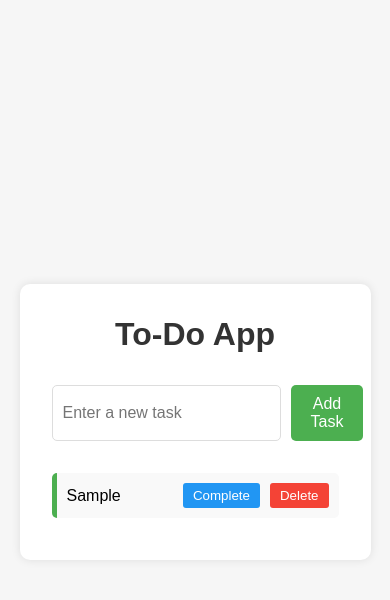
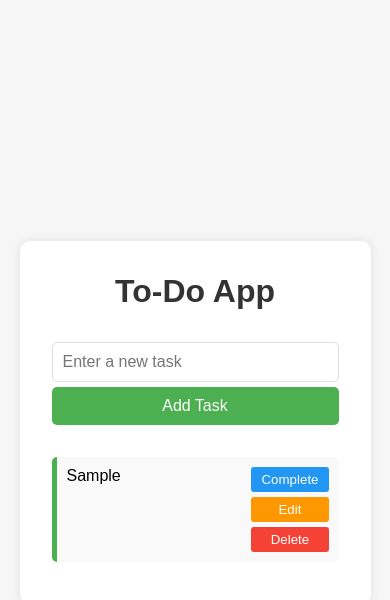
Before and after one commit to DailyCodeSnippets/todo-app, a plain HTML site: page index.html in a window 390 px wide. Both pictures are taken after typing "Sample" into the empty fields and a click on the button "Add Task". Drawn offline with Linux system fonts and the light colour scheme.

Commit message:
Added mobile fix and edit task feature

```diff
--- a/script.js
+++ b/script.js
@@ -23,6 +23,7 @@ document.addEventListener('DOMContentLoaded', () => {
                     <button class="complete-btn" onclick="toggleComplete(${index})">
                         ${task.completed ? 'Undo' : 'Complete'}
                     </button>
+                    <button class="edit-btn" onclick="editTask(${index})">Edit</button>
                     <button class="delete-btn" onclick="deleteTask(${index})">Delete</button>
                 </div>
             `;
@@ -55,6 +56,16 @@ document.addEventListener('DOMContentLoaded', () => {
         renderTasks();
     };
 
+    // Edit task
+    window.editTask = (index) => {
+        const newText = prompt("Edit your task:", tasks[index].text);
+        if (newText !== null && newText.trim() !== "") {
+            tasks[index].text = newText.trim();
+            saveTasks();
+            renderTasks();
+        }
+    };
+
     // Event listeners
     addBtn.addEventListener('click', addTask);
     taskInput.addEventListener('keypress', (e) => {
--- a/styles.css
+++ b/styles.css
@@ -87,7 +87,7 @@
             gap: 10px;
         }
 
-        .complete-btn, .delete-btn {
+        .complete-btn, .delete-btn, .edit-btn {
             padding: 5px 10px;
             border: none;
             border-radius: 3px;
@@ -110,3 +110,47 @@
         .delete-btn:hover {
             background: #D32F2F;
         }
+
+        /* ✏️ Edit button styling */
+        .edit-btn {
+        background: #ff9800;
+        }
+
+        .edit-btn:hover {
+        background: #e68900;
+        }
+
+        /* 📱 Mobile responsiveness */
+        @media (max-width: 480px) {
+        .input-section {
+        flex-direction: column;
+        gap: 5px;
+        }
+
+        #add-btn {
+        width: 100%;
+        }
+
+        .task-actions {
+        flex-direction: column;
+        gap: 5px;
+        }
+
+        .task-actions button {
+        width: 100%;
+        }
+        }
+
+        .task-item {
+        display: flex;
+        justify-content: space-between;
+        align-items: flex-start;
+        gap: 10px;
+        word-break: break-word; /* breaks long words */
+        white-space: normal; /* allows text to wrap */
+        }
+
+        .task-item span {
+        flex: 1; /* takes available space */
+        overflow-wrap: break-word;
+        }
```
Also changed, not shown: index.html (+0 -1 lines), images/schreenshot.png (renamed from images/screenshot.png). Lines whose indentation alone changed are shown as unchanged.
